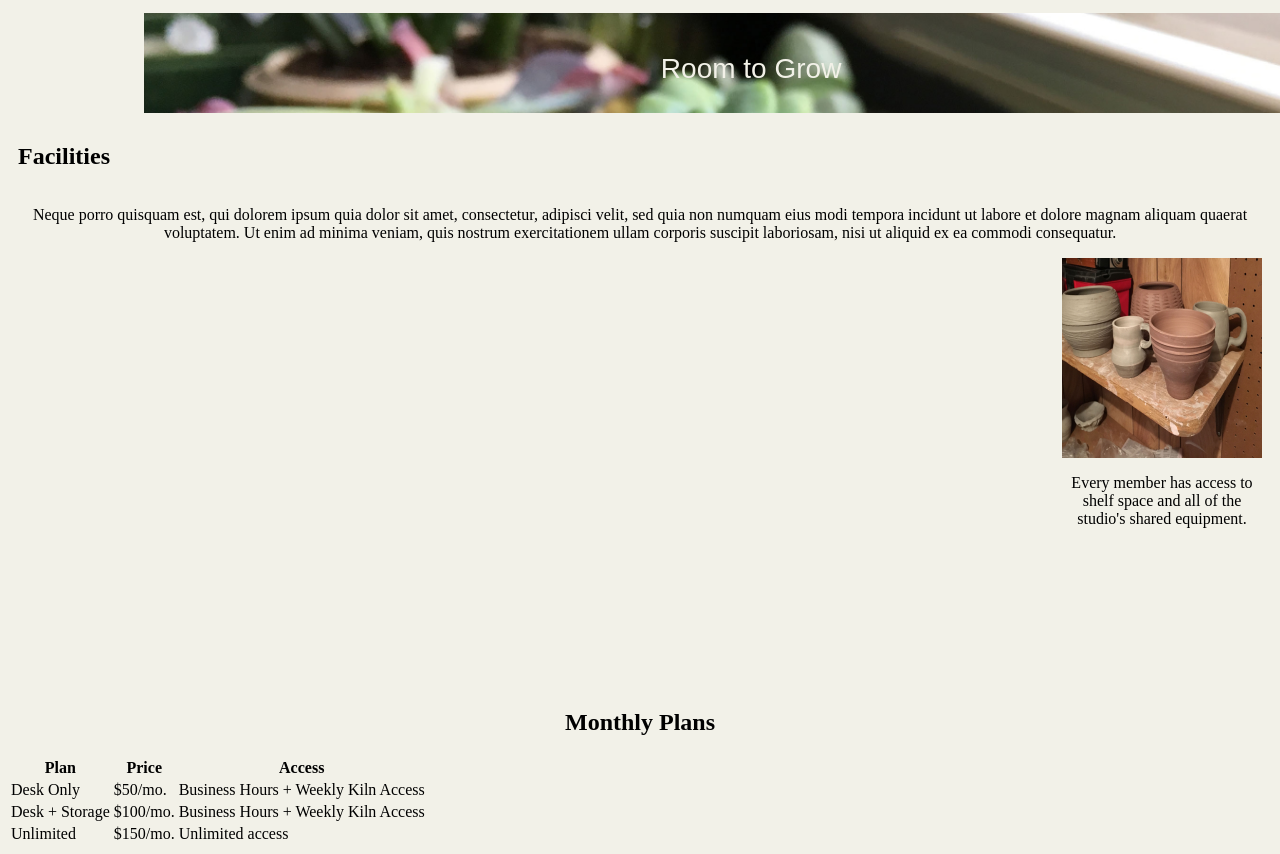
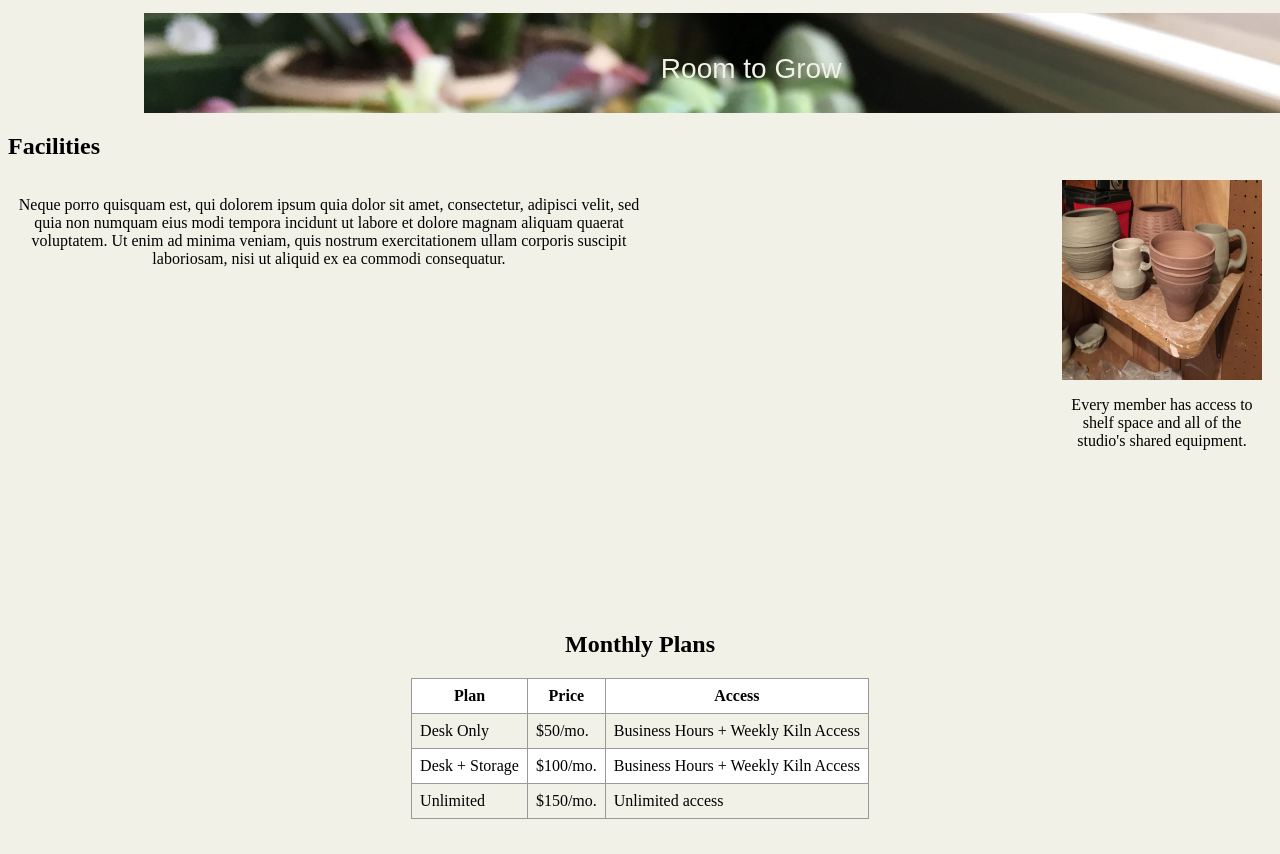
Before and after one commit to shaunhailey/week-one-project, a plain HTML site: page aboutindex.html in a window 1280 px wide. Shown: the part 400-1254 px from the top of the page. After the commit the page ends 1227 px from the top, so only its background shows below. Drawn offline with Linux system fonts and the light colour scheme; files that its build step writes are made by us from their sources; files whose address does not match are found by name.

Commit message:
about page elements placed, positioning not perfect

```diff
--- a/aboutindex.html
+++ b/aboutindex.html
@@ -42,10 +42,11 @@
   </div>
 </div>
 
+<h2 class="Facilities">Facilities</h2>
+
   <div class="FacBox">
 
 
-  <h2 class="Facilities">Facilities</h2>
     <p>Neque porro quisquam est, qui dolorem ipsum quia dolor sit amet, consectetur, adipisci velit, sed quia non numquam eius modi tempora incidunt ut labore et dolore magnam aliquam quaerat voluptatem. Ut enim ad minima veniam, quis nostrum exercitationem ullam corporis suscipit laboriosam, nisi ut aliquid ex ea commodi consequatur.
     </p>
 
@@ -62,11 +63,14 @@
 
     <table>
       <thead>
+
         <tr>
           <th>Plan</th>
           <th>Price</th>
           <th>Access</th>
         </tr>
+      </thead>
+      <tbody>
         <tr>
           <td>Desk Only</td>
           <td>$50/mo.</td>
@@ -83,7 +87,7 @@
           <td>Unlimited access</td>
         </tr>
 
-      </thead>
+      </tbody>
     </table>
 
   </body>
--- a/styles.css
+++ b/styles.css
@@ -120,7 +120,6 @@ h4 {
 .aside {
   display: flex;
   flex-direction: column;
-  align-items: flex-end;
 }
 
 .aside > img {
@@ -140,9 +139,31 @@ h4 {
   padding-left: 10px;
   padding-right: 10px;
   display: flex;
-  flex-direction: column;
+  justify-content: space-between;
+}
+
+.FacBox > p {
+  width: 50%;
 }
 
 .Facilities {
-  display: flex;
+text-align: left;
 }
+
+table {
+  border-collapse: collapse;
+  margin: 0 auto;
+}
+
+td, th {
+  border: 1px solid #999;
+  padding: 0.5rem;
+}
+
+th {
+  background: white;
+}
+
+tbody tr:nth-child(even) {
+  background: white;
+}
```
